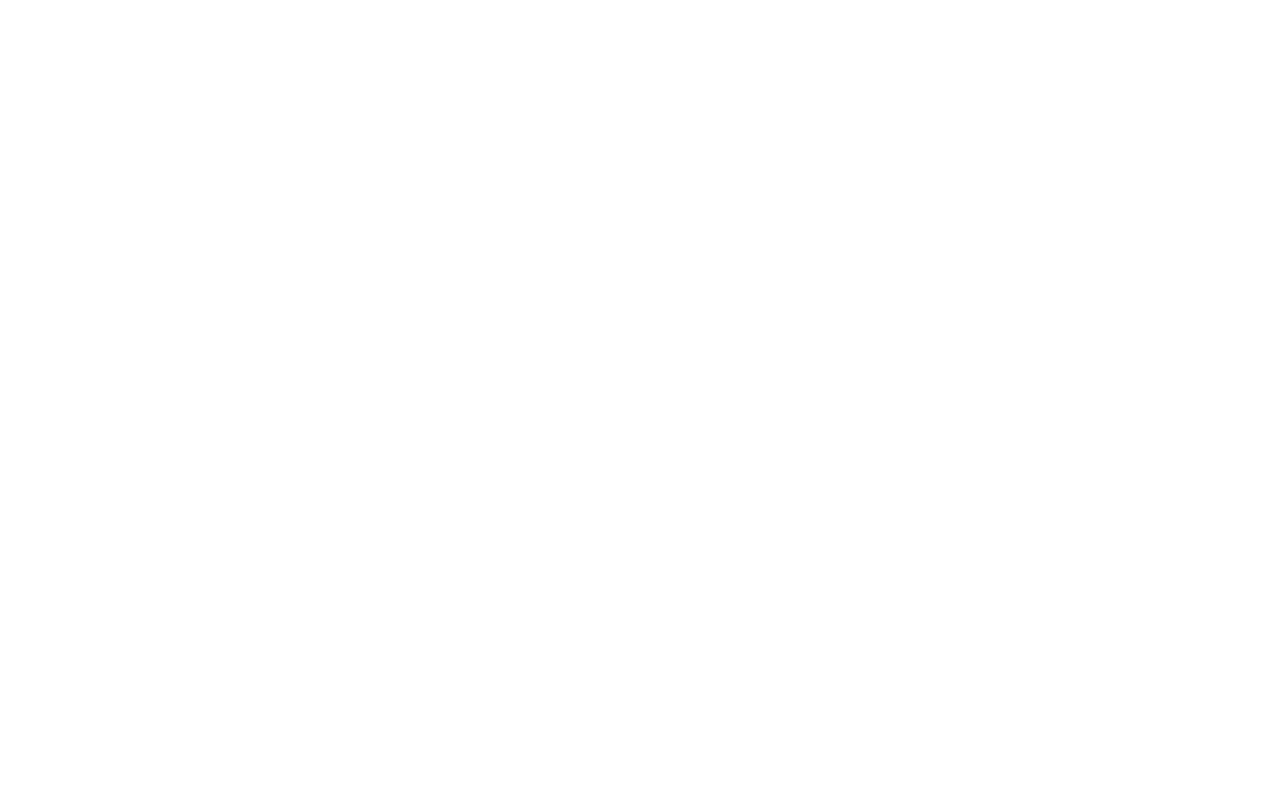
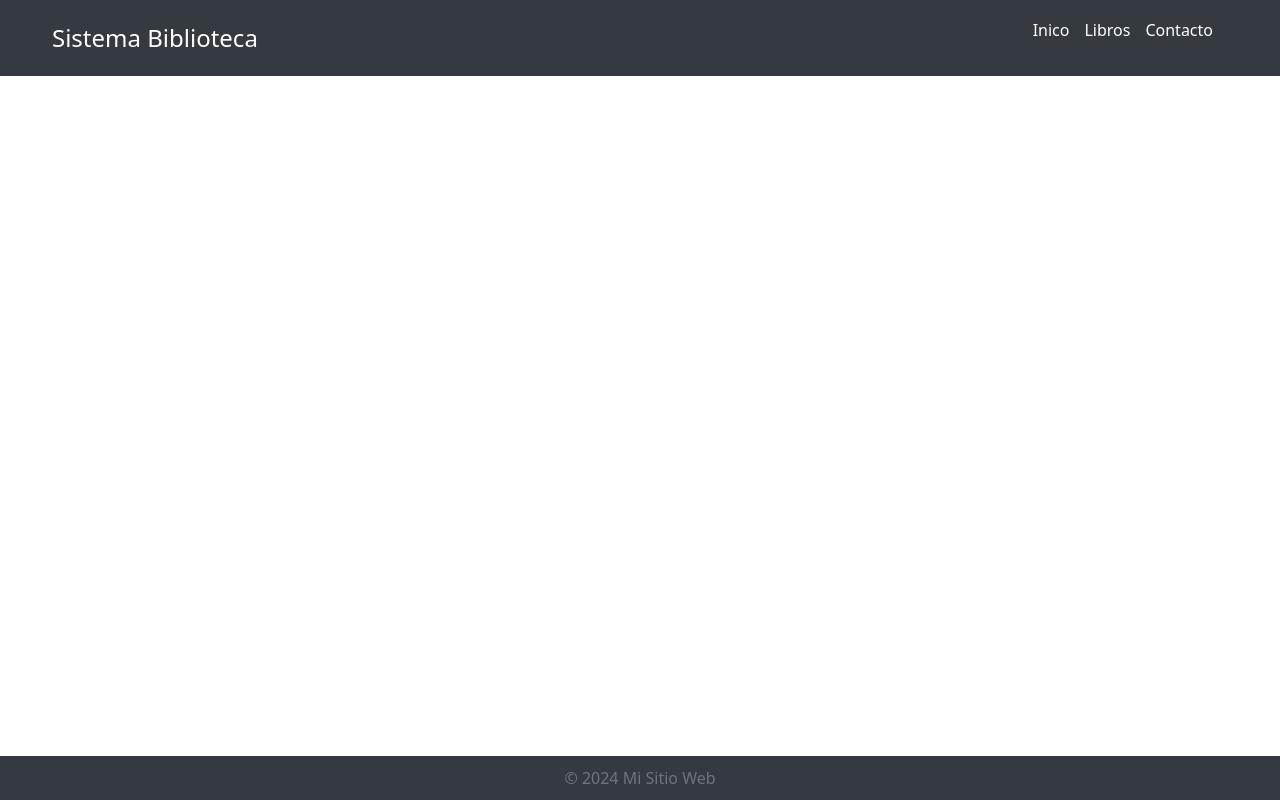
Before and after one commit to UPerezS/Sistema-BiBlioteca-Front, an Angular app in the folder Sistema-BiBlioteca-Front/: page / in a window 1280 px wide. Built offline with nearby package versions, Linux system fonts and the light colour scheme.

Commit message:
SGMR se agrega hHeader y Footer v1

```diff
--- a/Sistema-BiBlioteca-Front/src/app/app.component.html
+++ b/Sistema-BiBlioteca-Front/src/app/app.component.html
@@ -1 +1,3 @@
+<app-header></app-header>
 <router-outlet></router-outlet>
+<app-footer></app-footer>
--- a/Sistema-BiBlioteca-Front/src/app/app.module.ts
+++ b/Sistema-BiBlioteca-Front/src/app/app.module.ts
@@ -5,12 +5,16 @@
 import { AppComponent } from './app.component';
 import { ListaLibrosComponent } from './componentes/administrador/lista-libros/lista-libros.component';
 import { ReactiveFormsModule } from '@angular/forms';
+import { FooterComponent } from './footer/footer.component';
+import { HeaderComponent } from './header/header.component';
 
 
 @NgModule({
   declarations: [
     AppComponent,
-    ListaLibrosComponent
+    ListaLibrosComponent,
+    FooterComponent,
+    HeaderComponent
   ],
   imports: [
     BrowserModule,
--- /dev/null
+++ b/Sistema-BiBlioteca-Front/src/app/footer/footer.component.css
@@ -0,0 +1,14 @@
+.footer {
+    position: fixed;
+    bottom: 0;
+    width: 100%;
+    background-color: #343a40;
+    color: #ffffff;
+    text-align: center;
+    padding: 10px 0;
+  }
+
+  .footer .container {
+    max-width: 1200px;
+    margin: 0 auto;
+  }
--- /dev/null
+++ b/Sistema-BiBlioteca-Front/src/app/footer/footer.component.html
@@ -0,0 +1,5 @@
+<footer class="footer">
+    <div class="container">
+      <span class="text-muted">© {{ currentYear }} Mi Sitio Web</span>
+    </div>
+  </footer>
--- /dev/null
+++ b/Sistema-BiBlioteca-Front/src/app/footer/footer.component.ts
@@ -0,0 +1,18 @@
+import { Component, OnInit } from '@angular/core';
+
+@Component({
+  selector: 'app-footer',
+  templateUrl: './footer.component.html',
+  styleUrls: ['./footer.component.css']
+})
+export class FooterComponent implements OnInit {
+  currentYear: number;
+
+  constructor() {
+    this.currentYear = new Date().getFullYear(); // Inicialización en el constructor
+  }
+
+  ngOnInit(): void {
+    // Aquí podrías realizar alguna lógica adicional en caso de ser necesario
+  }
+}
--- /dev/null
+++ b/Sistema-BiBlioteca-Front/src/app/header/header.component.css
@@ -0,0 +1,43 @@
+.header {
+    background-color: #343a40;
+    color: #ffffff;
+    padding: 10px 0;
+  }
+
+  .header .container {
+    display: flex;
+    justify-content: space-between;
+    align-items: center;
+    max-width: 1200px;
+    margin: 0 auto;
+  }
+
+  .header .logo {
+    color: #ffffff;
+    text-decoration: none;
+    font-size: 1.5rem;
+  }
+
+  .header .navbar {
+    display: flex;
+  }
+
+  .header .nav-list {
+    list-style-type: none;
+    padding: 0;
+    display: flex;
+  }
+
+  .header .nav-item {
+    margin-right: 15px;
+  }
+
+  .header .nav-item a {
+    color: #ffffff;
+    text-decoration: none;
+    font-size: 1rem;
+  }
+
+  .header .nav-item a.active {
+    font-weight: bold;
+  }
--- /dev/null
+++ b/Sistema-BiBlioteca-Front/src/app/header/header.component.html
@@ -0,0 +1,18 @@
+<header class="header">
+    <div class="container">
+      <a routerLink="/" class="logo">Sistema Biblioteca</a>
+      <nav class="navbar">
+        <ul class="nav-list">
+          <li class="nav-item">
+            <a routerLink="/home" routerLinkActive="active">Inico</a>
+          </li>
+          <li class="nav-item">
+            <a routerLink="/about" routerLinkActive="active">Libros</a>
+          </li>
+          <li class="nav-item">
+            <a routerLink="/contact" routerLinkActive="active">Contacto</a>
+          </li>
+        </ul>
+      </nav>
+    </div>
+  </header>
--- a/Sistema-BiBlioteca-Front/src/index.html
+++ b/Sistema-BiBlioteca-Front/src/index.html
@@ -2,7 +2,7 @@
 <html lang="en">
 <head>
   <meta charset="utf-8">
-  <title>InlineTableEditor</title>
+  <title>Biblioteca</title>
   <base href="/">
   <meta name="viewport" content="width=device-width, initial-scale=1">
   <link rel="icon" type="image/x-icon" href="favicon.ico">
@@ -19,3 +19,4 @@
   <app-root></app-root>
 </body>
 </html>
+<app-footer></app-footer>
```
Also changed, not shown: Sistema-BiBlioteca-Front/src/app/header/header.component.ts (added, +10 -0 lines), 2 other files (tests, documents, lock files or other folders).
